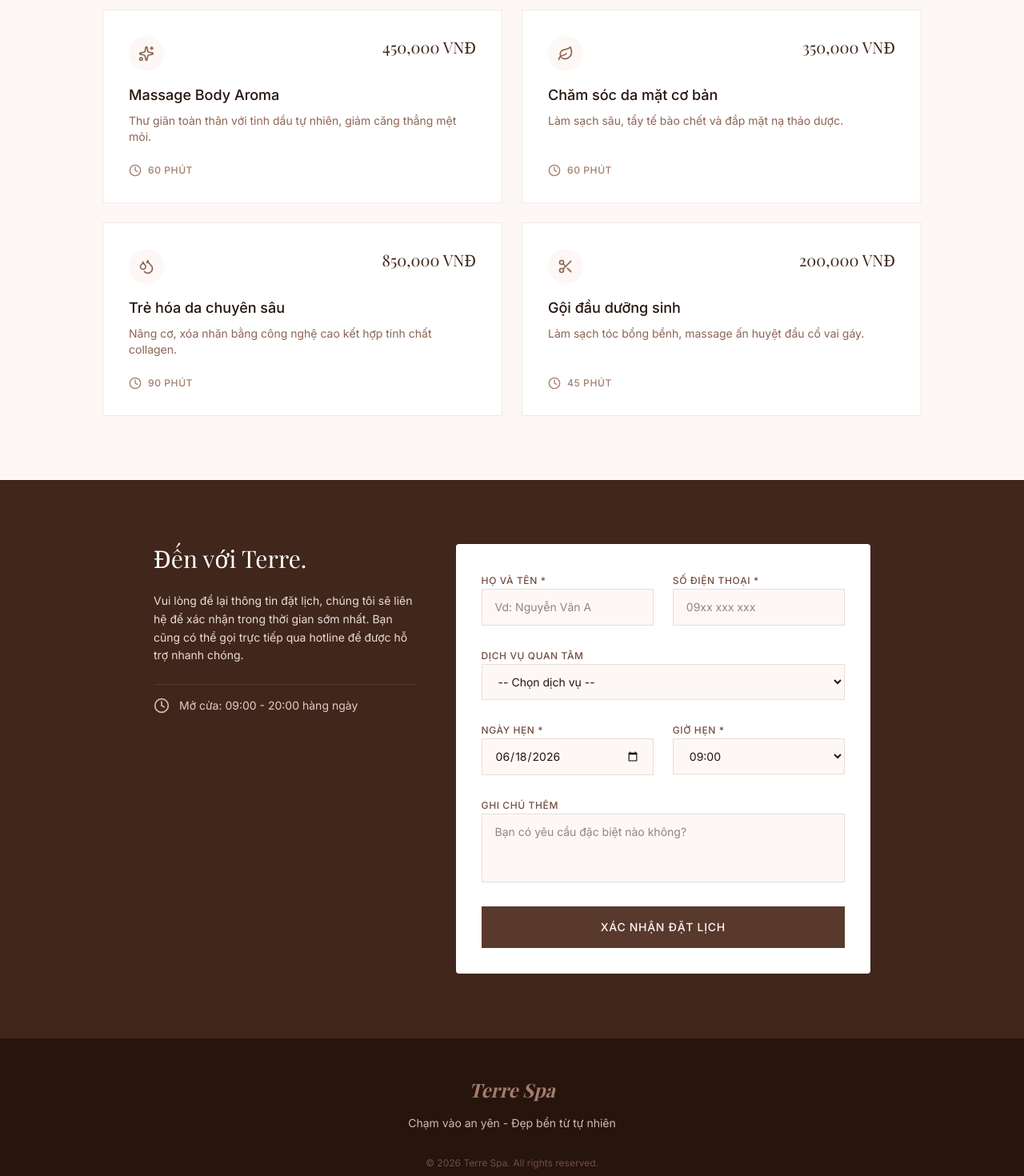
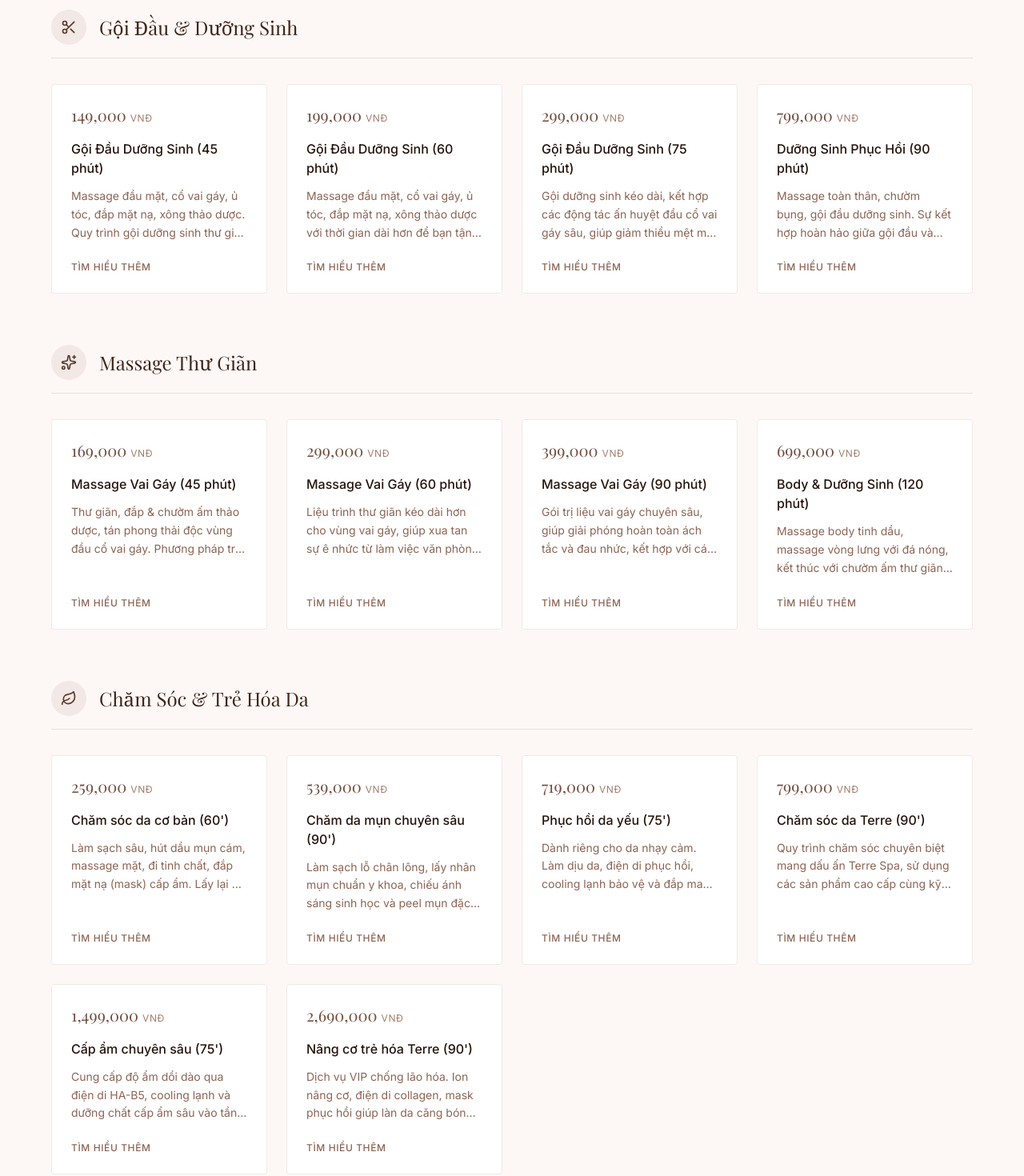
Before and after one commit to NguyenHieu812/terre-spa, a React (Vite) app: page / in a window 1280 px wide. Shown: the part 1340-2810 px from the top of the page at 80% size. Built offline with nearby package versions, Linux system fonts and the light colour scheme.

Commit message:
feat: restructure service menu and add new categories
Refactor service data structure into categories, add Gội Đầu & Dưỡng Sinh services, and include corresponding imagery.

```diff
--- a/src/App.tsx
+++ b/src/App.tsx
@@ -1,42 +1,62 @@
 import React, { useState } from "react";
-import { Calendar, Clock, Leaf, Scissors, Sparkles, User, Droplets, CheckCircle, AlertCircle } from "lucide-react";
+import { Calendar, Clock, Leaf, Scissors, Sparkles, User, Droplets, CheckCircle, AlertCircle, X } from "lucide-react";
 import { format, addDays } from "date-fns";
 import { motion, AnimatePresence } from "motion/react";
 import heroBg from "./assets/images/spa_hero_bg_1781666735594.jpg";
 import massageDetail from "./assets/images/spa_massage_detail_1781666753905.jpg";
+import hairWashImg from "./assets/images/spa_hair_wash_1781704187306.jpg";
+import facialCareImg from "./assets/images/spa_facial_care_1781704209004.jpg";
 
-const services = [
+const serviceCategories = [
   {
-    id: "massage-body",
-    name: "Massage Body Aroma",
-    duration: "60 phút",
-    price: "450,000 VNĐ",
-    description: "Thư giãn toàn thân với tinh dầu tự nhiên, giảm căng thẳng mệt mỏi.",
-    icon: <Sparkles className="w-5 h-5" />
+    id: "hair-recovery",
+    title: "Gội Đầu & Dưỡng Sinh",
+    icon: <Scissors className="w-5 h-5" />,
+    image: hairWashImg,
+    services: [
+      { id: "hair-45", name: "Gội Đầu Dưỡng Sinh (45 phút)", price: "149,000", description: "Massage đầu mặt, cổ vai gáy, ủ tóc, đắp mặt nạ, xông thảo dược. Quy trình gội dưỡng sinh thư giãn giúp giải tỏa căng thẳng và nuôi dưỡng mầm tóc khỏe." },
+      { id: "hair-60", name: "Gội Đầu Dưỡng Sinh (60 phút)", price: "199,000", description: "Massage đầu mặt, cổ vai gáy, ủ tóc, đắp mặt nạ, xông thảo dược với thời gian dài hơn để bạn tận hưởng trọn vẹn từng khoảnh khắc an yên." },
+      { id: "hair-75", name: "Gội Đầu Dưỡng Sinh (75 phút)", price: "299,000", description: "Gội dưỡng sinh kéo dài, kết hợp các động tác ấn huyệt đầu cổ vai gáy sâu, giúp giảm thiểu mệt mỏi hiệu quả nhất." },
+      { id: "recovery-90", name: "Dưỡng Sinh Phục Hồi (90 phút)", price: "799,000", description: "Massage toàn thân, chườm bụng, gội đầu dưỡng sinh. Sự kết hợp hoàn hảo giữa gội đầu và chăm sóc body, đem lại sức sống mới cho cơ thể." },
+    ]
   },
   {
-    id: "facial-basic",
-    name: "Chăm sóc da mặt cơ bản",
-    duration: "60 phút",
-    price: "350,000 VNĐ",
-    description: "Làm sạch sâu, tẩy tế bào chết và đắp mặt nạ thảo dược.",
-    icon: <Leaf className="w-5 h-5" />
+    id: "massage",
+    title: "Massage Thư Giãn",
+    icon: <Sparkles className="w-5 h-5" />,
+    image: massageDetail,
+    services: [
+      { id: "neck-45", name: "Massage Vai Gáy (45 phút)", price: "169,000", description: "Thư giãn, đắp & chườm ấm thảo dược, tán phong thải độc vùng đầu cổ vai gáy. Phương pháp trị liệu thiên nhiên an toàn." },
+      { id: "neck-60", name: "Massage Vai Gáy (60 phút)", price: "299,000", description: "Liệu trình thư giãn kéo dài hơn cho vùng vai gáy, giúp xua tan sự ê nhức từ làm việc văn phòng, đắp & chườm ấm thảo dược." },
+      { id: "neck-90", name: "Massage Vai Gáy (90 phút)", price: "399,000", description: "Gói trị liệu vai gáy chuyên sâu, giúp giải phóng hoàn toàn ách tắc và đau nhức, kết hợp với các tinh chất thảo dược." },
+      { id: "body-120", name: "Body & Dưỡng Sinh (120 phút)", price: "699,000", description: "Massage body tinh dầu, massage vòng lưng với đá nóng, kết thúc với chườm ấm thư giãn toàn diện." },
+    ]
   },
   {
-    id: "facial-intensive",
-    name: "Trẻ hóa da chuyên sâu",
-    duration: "90 phút",
-    price: "850,000 VNĐ",
-    description: "Nâng cơ, xóa nhăn bằng công nghệ cao kết hợp tinh chất collagen.",
-    icon: <Droplets className="w-5 h-5" />
+    id: "skincare",
+    title: "Chăm Sóc & Trẻ Hóa Da",
+    icon: <Leaf className="w-5 h-5" />,
+    image: facialCareImg,
+    services: [
+      { id: "skin-basic", name: "Chăm sóc da cơ bản (60')", price: "259,000", description: "Làm sạch sâu, hút dầu mụn cám, massage mặt, đi tinh chất, đắp mặt nạ (mask) cấp ẩm. Lấy lại sự rạng rỡ tức thì." },
+      { id: "skin-acne", name: "Chăm da mụn chuyên sâu (90')", price: "539,000", description: "Làm sạch lỗ chân lông, lấy nhân mụn chuẩn y khoa, chiếu ánh sáng sinh học và peel mụn đặc trị." },
+      { id: "skin-recover", name: "Phục hồi da yếu (75')", price: "719,000", description: "Dành riêng cho da nhạy cảm. Làm dịu da, điện di phục hồi, cooling lạnh bảo vệ và đắp mask chuyên sâu." },
+      { id: "skin-terre", name: "Chăm sóc da Terre (90')", price: "799,000", description: "Quy trình chăm sóc chuyên biệt mang dấu ấn Terre Spa, sử dụng các sản phẩm cao cấp cùng kỹ thuật massage độc quyền." },
+      { id: "skin-hydrafs", name: "Cấp ẩm chuyên sâu (75')", price: "1,499,000", description: "Cung cấp độ ẩm dồi dào qua điện di HA-B5, cooling lạnh và dưỡng chất cấp ẩm sâu vào tầng hạ bì của da." },
+      { id: "skin-lift", name: "Nâng cơ trẻ hóa Terre (90')", price: "2,690,000", description: "Dịch vụ VIP chống lão hóa. Ion nâng cơ, điện di collagen, mask phục hồi giúp làn da căng bóng và thanh xuân trở lại." },
+    ]
   },
   {
-    id: "hair-wash",
-    name: "Gội đầu dưỡng sinh",
-    duration: "45 phút",
-    price: "200,000 VNĐ",
-    description: "Làm sạch tóc bồng bềnh, massage ấn huyệt đầu cổ vai gáy.",
-    icon: <Scissors className="w-5 h-5" />
+    id: "hair-removal",
+    title: "Triệt Lông (Gói Bảo Hành)",
+    icon: <Droplets className="w-5 h-5" />,
+    image: heroBg,
+    services: [
+      { id: "hr-face", name: "Triệt mép / Nách", price: "Từ 1,000,000", description: "Công nghệ tiên tiến bảo hành trọn đời, an toàn, không đau rát, mang lại vùng dưới cánh tay mịn màng." },
+      { id: "hr-arm-leg", name: "Triệt Tay / Chân", price: "Từ 2,000,000", description: "Gói bảo hành trọn đời với công nghệ triệt lạnh không gây khô da hay viêm nang lông, vùng da rạng rỡ mịn màng." },
+      { id: "hr-bikini", name: "Triệt Bikini / Full Mặt", price: "2,500,000", description: "Bảo hành trọn đời, tiêu diệt hoàn toàn nang lông ở những vùng da nhạy cảm nhẹ nhàng và an toàn tuyệt đối." },
+      { id: "hr-back", name: "Triệt Lưng", price: "5,000,000", description: "Liệu trình triệt lưng tận gốc, bảo hành uy tín lâu dài, đánh bay những vết thâm sạm và mang lại tấm lưng thanh tân." },
+    ]
   }
 ];
 
@@ -52,6 +72,7 @@ export default function App() {
 
   const [loading, setLoading] = useState(false);
   const [status, setStatus] = useState<{ type: "idle" | "success" | "error", message: string }>({ type: "idle", message: "" });
+  const [selectedService, setSelectedService] = useState<any>(null);
 
   const availableTimes = [
     "09:00", "09:30", "10:00", "10:30", "11:00", "11:30",
@@ -196,35 +217,47 @@ export default function App() {
 
       {/* Services List */}
       <section id="services" className="py-20 px-4">
-        <div className="max-w-5xl mx-auto">
+        <div className="max-w-6xl mx-auto">
           <div className="text-center mb-16 space-y-4">
             <h3 className="text-3xl font-serif text-brand-900">Bảng giá Dịch vụ</h3>
             <div className="w-16 h-px bg-brand-400 mx-auto"></div>
           </div>
 
-          <div className="grid md:grid-cols-2 gap-6">
-            {services.map((svc, i) => (
+          <div className="space-y-16">
+            {serviceCategories.map((category, i) => (
               <motion.div
+                key={category.id}
                 initial={{ opacity: 0, y: 20 }}
                 whileInView={{ opacity: 1, y: 0 }}
                 viewport={{ once: true }}
-                transition={{ delay: i * 0.1 }}
-                key={svc.id}
-                className="bg-white p-6 md:p-8 hover:shadow-xl hover:shadow-brand-200/50 transition-shadow duration-300 border border-brand-100 flex flex-col justify-between"
+                transition={{ delay: 0.1 }}
+                className="space-y-8"
               >
-                <div>
-                  <div className="flex items-start justify-between mb-4">
-                    <div className="p-3 bg-brand-50 text-brand-600 rounded-full">
-                      {svc.icon}
+                <div className="flex items-center gap-4 border-b border-brand-200 pb-4">
+                  <div className="p-3 bg-brand-100 text-brand-800 rounded-full">
+                    {category.icon}
+                  </div>
+                  <h4 className="text-2xl font-serif text-brand-900">{category.title}</h4>
+                </div>
+                <div className="grid sm:grid-cols-2 lg:grid-cols-4 gap-6">
+                  {category.services.map((svc) => (
+                    <div
+                      key={svc.id}
+                      onClick={() => setSelectedService({...svc, category: category.title, image: category.image})}
+                      className="bg-white p-6 hover:shadow-xl hover:shadow-brand-200/50 transition-all duration-300 border border-brand-100 flex flex-col justify-between group rounded-sm cursor-pointer"
+                    >
+                      <div>
+                        <div className="mb-4">
+                          <span className="font-serif text-xl text-brand-700 group-hover:text-brand-900 transition-colors">{svc.price} <span className="text-xs uppercase text-brand-500 font-sans tracking-wider">VNĐ</span></span>
+                        </div>
+                        <h5 className="text-base font-medium text-brand-950 mb-3">{svc.name}</h5>
+                        <p className="text-sm text-brand-600 leading-relaxed mb-4 line-clamp-3">{svc.description}</p>
+                      </div>
+                      <div className="text-xs font-medium uppercase tracking-wider text-brand-600 group-hover:text-brand-900 flex items-center gap-2 mt-auto pt-2">
+                        <span>Tìm hiểu thêm</span>
+                      </div>
                     </div>
-                    <span className="font-serif text-xl text-brand-900">{svc.price}</span>
-                  </div>
-                  <h4 className="text-lg font-medium text-brand-950 mb-2">{svc.name}</h4>
-                  <p className="text-sm text-brand-600 mb-6">{svc.description}</p>
-                </div>
-                <div className="flex items-center gap-2 text-xs font-medium uppercase tracking-wider text-brand-500">
-                  <Clock className="w-4 h-4" />
-                  {svc.duration}
+                  ))}
                 </div>
               </motion.div>
             ))}
@@ -304,8 +337,12 @@ export default function App() {
                   className="w-full bg-brand-50 border border-brand-200 px-4 py-3 text-sm focus:outline-none focus:border-brand-500 focus:ring-1 focus:ring-brand-500 transition-all"
                 >
                   <option value="">-- Chọn dịch vụ --</option>
-                  {services.map(s => (
-                    <option key={s.id} value={s.name}>{s.name} - {s.price}</option>
+                  {serviceCategories.map(cat => (
+                    <optgroup key={cat.id} label={cat.title}>
+                      {cat.services.map(s => (
+                        <option key={s.id} value={s.name}>{s.name} - {s.price} VNĐ</option>
+                      ))}
+                    </optgroup>
                   ))}
                 </select>
               </div>
@@ -367,11 +404,102 @@ export default function App() {
       </section>
 
       {/* Footer */}
-      <footer className="bg-brand-950 py-12 px-4 text-center border-t border-brand-900">
-        <div className="text-brand-500 text-2xl font-serif italic font-bold mb-4">Terre Spa</div>
-        <p className="text-brand-400 text-sm">Chạm vào an yên - Đẹp bền từ tự nhiên</p>
-        <p className="text-brand-700 mt-8 text-xs">&copy; {new Date().getFullYear()} Terre Spa. All rights reserved.</p>
+      <footer className="bg-brand-950 py-16 px-4 border-t border-brand-900">
+        <div className="max-w-6xl mx-auto grid md:grid-cols-2 gap-12">
+          {/* Info */}
+          <div className="space-y-6 text-center md:text-left">
+            <div className="text-brand-500 text-3xl font-serif italic font-bold">Terre Spa</div>
+            <p className="text-brand-400 text-sm italic">"Chạm vào an yên - Đẹp bền từ tự nhiên"</p>
+
+            <div className="pt-4 space-y-4">
+              <div>
+                <p className="text-xs uppercase tracking-wider text-brand-700 mb-1">Địa chỉ</p>
+                <p className="text-brand-200 text-sm leading-relaxed">Số 2 ngõ 282/33 Đ. Kim Giang, Kim Văn,<br/> Định Công, TP. Hà Nội, Việt Nam.</p>
+              </div>
+              <div>
+                <p className="text-xs uppercase tracking-wider text-brand-700 mb-1">Hotline</p>
+                <p className="text-brand-200 text-sm">0569087777</p>
+              </div>
+            </div>
+
+            <div className="pt-8 border-t border-brand-900/50">
+              <p className="text-brand-700 text-xs">&copy; {new Date().getFullYear()} Terre Spa. All rights reserved.</p>
+            </div>
+          </div>
+
+          {/* Map */}
+          <div className="h-64 md:h-full min-h-[300px] w-full bg-brand-900/50 rounded-sm overflow-hidden relative">
+            <iframe
+               src=""
+               className="absolute inset-0 w-full h-full border-0 relative z-10"
+               allowFullScreen={true}
+               loading="lazy"
+               referrerPolicy="no-referrer-when-downgrade"
+               title="Terre Spa Map"
+            ></iframe>
+            {/* Fallback placeholder */}
+            <div className="absolute inset-0 flex items-center justify-center p-6 text-center pointer-events-none text-brand-700 text-sm z-0">
+               Nhập URL thẻ iframe Google Maps vào source code<br/>để hiển thị bản đồ trực tiếp
+            </div>
+          </div>
+        </div>
       </footer>
+
+      {/* Service Detail Modal */}
+      <AnimatePresence>
+        {selectedService && (
+          <div className="fixed inset-0 z-[100] flex items-center justify-center p-4 sm:p-6 outline-none">
+            <motion.div
+              initial={{ opacity: 0 }}
+              animate={{ opacity: 1 }}
+              exit={{ opacity: 0 }}
+              className="absolute inset-0 bg-brand-950/60 backdrop-blur-sm cursor-pointer"
+              onClick={() => setSelectedService(null)}
+            />
+            <motion.div
+              initial={{ opacity: 0, scale: 0.95, y: 20 }}
+              animate={{ opacity: 1, scale: 1, y: 0 }}
+              exit={{ opacity: 0, scale: 0.95, y: 20 }}
+              className="bg-white rounded-md shadow-2xl relative z-10 max-w-2xl w-full flex flex-col md:flex-row overflow-hidden max-h-[90vh]"
+            >
+              <button
+                onClick={() => setSelectedService(null)}
+                className="absolute top-4 right-4 z-20 w-8 h-8 flex items-center justify-center bg-white/50 text-brand-950 backdrop-blur-md rounded-full hover:bg-white transition-colors"
+                aria-label="Đóng"
+              >
+                <X className="w-5 h-5" />
+              </button>
+
+              <div className="md:w-2/5 aspect-video md:aspect-auto shrink-0 relative bg-brand-100">
+                <img src={selectedService.image} alt={selectedService.name} className="w-full h-full object-cover absolute inset-0" />
+              </div>
+
+              <div className="p-6 md:p-8 flex flex-col flex-1 overflow-y-auto">
+                <p className="text-xs uppercase tracking-widest text-brand-500 mb-2">{selectedService.category}</p>
+                <h3 className="text-2xl font-serif text-brand-900 mb-4">{selectedService.name}</h3>
+                <div className="text-xl font-medium text-brand-700 mb-6 pb-6 border-b border-brand-100">
+                  {selectedService.price} <span className="text-sm font-normal">VNĐ</span>
+                </div>
+                <div className="prose prose-sm prose-brand text-brand-700 mb-8 leading-relaxed">
+                  <p>{selectedService.description}</p>
+                </div>
+                <div className="mt-auto pt-4">
+                  <a
+                    href="#book"
+                    onClick={(e) => {
+                      setFormData(p => ({...p, service: selectedService.name}));
+                      setSelectedService(null);
+                    }}
+                    className="w-full py-3.5 bg-brand-800 text-brand-50 text-center font-medium uppercase tracking-wider text-sm hover:bg-brand-900 focus:ring-2 ring-brand-400 ring-offset-1 transition-all block rounded-sm shadow-md"
+                  >
+                    ĐẶT LỊCH GÓI NÀY
+                  </a>
+                </div>
+              </div>
+            </motion.div>
+          </div>
+        )}
+      </AnimatePresence>
     </div>
   );
 }
```
Also changed, not shown: src/assets/images/spa_facial_care_1781704209004.jpg (added), src/assets/images/spa_hair_wash_1781704187306.jpg (added).
